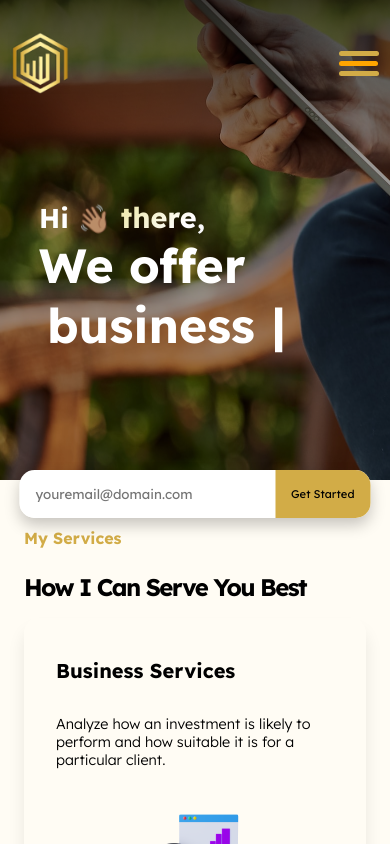
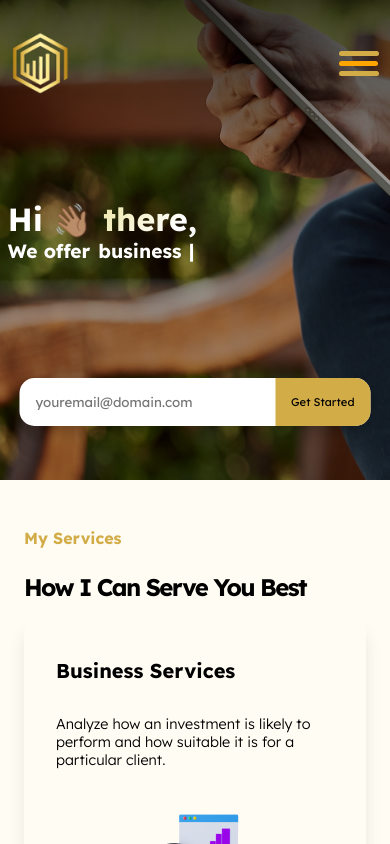
Before and after one commit to North-Star-Development/Isaac-Martinez-1-page-website, a React (Vite) app: page / in a window 390 px wide. Built offline with nearby package versions, Linux system fonts and the light colour scheme.

Commit message:
feat : mobile responsive for splash done 💫

```diff
--- a/src/components/Splash/index.styles.ts
+++ b/src/components/Splash/index.styles.ts
@@ -39,7 +39,21 @@ export const SplashContainer = styled.div`
 
     span:nth-child(1){
       font-size: 3rem;
+      font-weight: 700;
 
+      @media screen and (max-width : 906px) and (min-width: 824px) {
+        font-size : 2.5rem;
+      }
+      @media screen and (max-width : 824px) {
+        font-size: 2rem;
+      }
+      @media screen and (max-width : 538px) {
+        font-size: 1.5rem;
+      }
+      @media screen and (max-width : 394px) {
+        font-size: 1.2rem;
+
+      }
     }
   }
 
@@ -63,9 +77,22 @@ export const SplashText = styled.span`
   padding: 4.5rem 0 6rem 0;
   width : 50rem;
 
+
+
+
   span:nth-child(1) {
     font-size : 1.7rem;
 
+    @media screen and (max-width : 824px) {
+      font-size : 2rem;
+    }
+
+    @media screen and (max-width : 538px) {
+      font-size: 2rem;
+    }
+    @media screen and (max-width : 430px) {
+      font-size: 2rem;
+    }
     .wave {
         animation-name: ${waveAnimation};  /* Refers to the name of your @keyframes element below */
         animation-duration: 2.5s;        /* Change to speed up or slow down */
@@ -92,17 +119,57 @@ export const SplashText = styled.span`
     -webkit-background-clip: text;
     -webkit-text-fill-color: transparent;
     animation: ${gradient} 2s linear infinite;
+
+    @media screen and (max-width : 824px) {
+      font-size : 2rem;
+    }
+
+    @media screen and (max-width : 538px) {
+      font-size: 2rem;
+    }
+    @media screen and (max-width : 430px) {
+      font-size: 2rem;
+    }
     }
   }
   span:nth-child(2) {
     font-size : 3rem;
+
+    @media screen and (max-width : 906px) {
+      font-size : 2.5rem;
+    }
+    @media screen and (max-width : 824px) {
+      font-size: 2rem;
+    }
+    @media screen and (max-width : 538px) {
+      font-size: 1.5rem;
+    }
+    @media screen and (max-width : 394px) {
+      font-size: 1.2rem;
+    }
+
+
   }
   @media screen and (max-width: 903px) {
     width: 80%;
   }
-  @media screen and (max-width: 791px) {
-    font-size: 3rem;
+   @media screen and (max-width : 640px) {
+    width : 90%;
+   }
+
+   @media screen and (max-width : 568px) {
+    width : 95%;
+   }
+   @media screen and (max-width : 538px) {
+    width : 90%;
   }
+  @media screen and (max-width : 430px) {
+    width : 96%;
+  }
+  @media screen and (max-width : 335px) {
+    width : 99%;
+  }
+
 `;
 
 // input container styles
```
